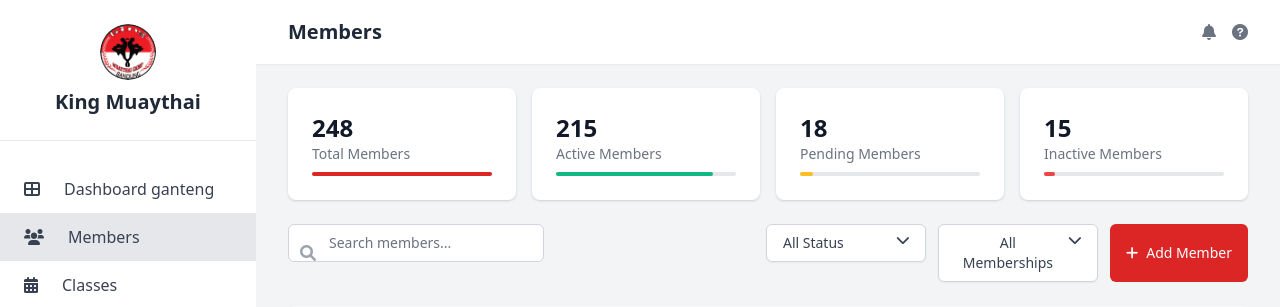
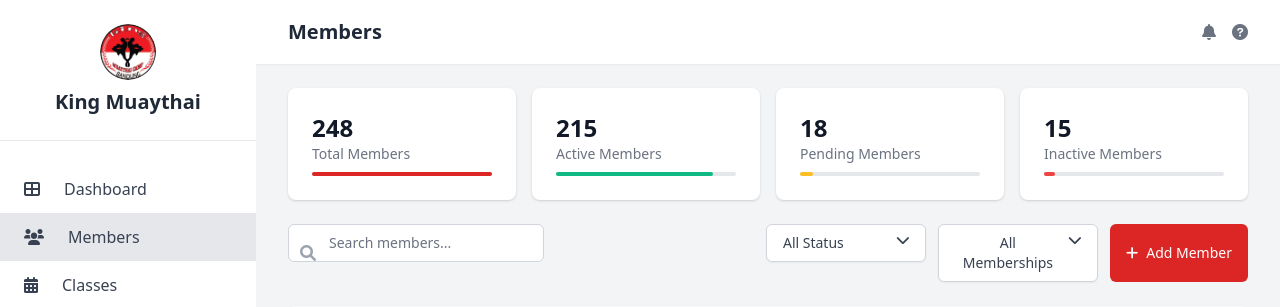
Before and after one commit to SANSvenom/Kingmuaythai_PT, a PHP site: page /admin/members.php in a window 1280 px wide. Shown: the top 307 px of the page. Run offline with PHP 8.4, Linux system fonts and the light colour scheme.

Commit message:
back to normal

```diff
--- a/admin/members.php
+++ b/admin/members.php
@@ -24,7 +24,7 @@
                 <div>
                     <a href="dashboard.php" class="flex items-center px-6 py-3 hover:bg-gray-100 text-gray-700">
                         <i class="fas fa-th-large mr-3"></i>
-                        <span class="mx-3">Dashboard ganteng</span>
+                        <span class="mx-3">Dashboard</span>
                     </a>
 
                     <a href="members.php" class="flex items-center px-6 py-3 bg-gray-200 text-gray-700">
```
